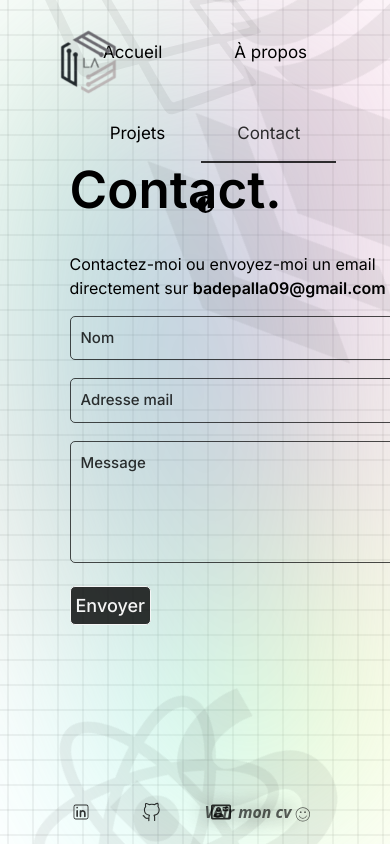
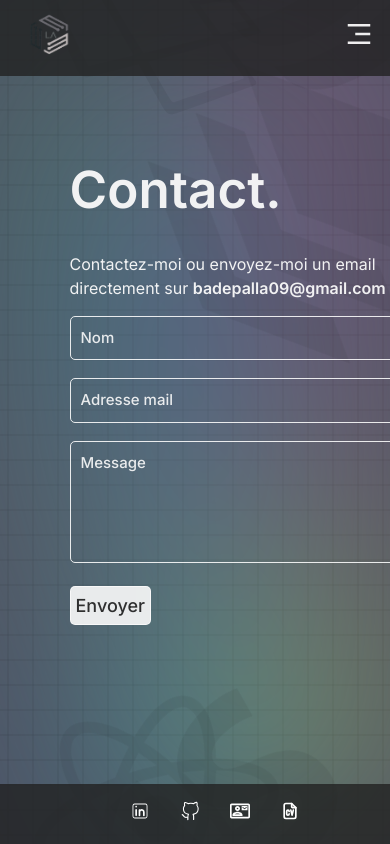
Before and after one commit to Laspales/Site_web, a React (Vite) app in the folder portfolio-wr/: page /contact in a window 390 px wide. Shown: the top 844 px of the page. Built offline with nearby package versions, Linux system fonts and the light colour scheme.

Commit message:
responsive header/footer done

```diff
--- a/portfolio-wr/src/Components/Footer-Style.css
+++ b/portfolio-wr/src/Components/Footer-Style.css
@@ -1,13 +1,13 @@
 footer {
     position: fixed;
     left: -5%;
-    z-index: 999;
-    width: 100% !important;
-    height: 60px !important;
-    padding: 0px !important;
+    z-index: 10;
+    width: 100vw ;
+    height: 60px ;
+    padding: 0px ;
     display: flex;
-    flex-direction: row !important;
-    bottom: 0 !important;
+    flex-direction: row !;
+    bottom: 0 ;
 
 }
 
@@ -62,6 +62,9 @@ footer a:hover{
 #cv a{
   font-size: 15px;
 }
+.fcv{
+  visibility: hidden;
+}
 /* Footer lien cv scintillement dark style */
 
 @keyframes scintillementblanc {
@@ -79,3 +82,30 @@ body.dark .App-Footer #cv{
 }
 
 /* note à moi même voir comment forcer pour que l'emoji scintille aussi */
+
+
+/* RESPONSIVE DESIGN FOOTER */
+
+@media (max-width: 768px) {
+  footer{
+    position: fixed;
+    left: 0;
+    background-color: rgba(34, 34, 34, 0.8);
+    width: 100vw;
+    display: flex;
+    align-items: center;
+    justify-content: center;
+  }
+  footer ul li{
+    display: inline-block;
+    padding: 15px;
+}
+.fcv{
+  visibility: visible;
+}
+#cv{
+  visibility: hidden;
+  position: fixed;
+  top: -100%;
+}
+}
--- a/portfolio-wr/src/Components/Footer.jsx
+++ b/portfolio-wr/src/Components/Footer.jsx
@@ -4,6 +4,7 @@ import { CiLinkedin } from "react-icons/ci";
 import { VscGithubAlt } from "react-icons/vsc";
 import { MdOutlineContactMail } from "react-icons/md";
 import { CiFaceSmile } from "react-icons/ci";
+import { TbFileCv } from "react-icons/tb";
 import { motion } from "framer-motion";
 import './Footer-Style.css'
 function Footer() {
@@ -14,7 +15,8 @@ function Footer() {
                         <li><a href="https://www.linkedin.com/in/aspales-epalla-ndjalla-9a5555254/" target="blank"><CiLinkedin /></a></li>
                         <li><a href="https://github.com/Laspales" target="blank"><VscGithubAlt /></a></li>
                         <li><Link to="/contact"><MdOutlineContactMail /></Link></li>
-
+                        <li className="fcv"> <a href="/pdf/CV_Badouel_Epalla_DFE.pdf" target="_blank" rel="noopener noreferrer"><TbFileCv />
+                            </a></li>
                     <li id="cv">
                         <motion.li
                             initial={{ scale: 1 }}
@@ -30,7 +32,7 @@ function Footer() {
 
                         >
                             <a href="/pdf/CV_Badouel_Epalla_DFE.pdf" target="_blank" rel="noopener noreferrer">
-                                <span>Voir mon cv</span><CiFaceSmile />
+                                <span>Voir mon cv</span><CiFaceSmile /><TbFileCv className="fcv"/>
                             </a>
                         </motion.li>
 
--- a/portfolio-wr/src/Components/Header-Style.css
+++ b/portfolio-wr/src/Components/Header-Style.css
@@ -1,67 +1,146 @@
 .App-header {
-  display: inline;
   position: fixed;
-  top: -2vh;
+  top: 0;
   left: 0;
   width: 100%;
-  font-size: 17px;
-  width: 100%;
-  height: 50px;
-  padding-bottom: 10px;
-  margin-right: 10px;
+  z-index: 10;
+  padding: 10px 0;
+}
+
+.navbar {
+  display: flex;
+  align-items: center;
+  justify-content: space-between;
+  padding: 0 1rem;
+}
+
+.logo img {
+  height: 60px;
+  width: auto;
+}
+
+.menu-toggle {
+  display: none;
+  cursor: pointer;
+  z-index: 20;
+}
+
+.linear {
+  display: flex;
+}
+
+.line {
+  display: flex;
+  list-style: none;
+  margin: 0;
+  padding: 0;
 }
 
 .line li {
-  display: inline-flex;
-  list-style: none;
-  padding-top: 30px;
-  padding-bottom: 5px;
-  padding-left: 26px;
-  padding-right: 26px;
+  padding: 0 1rem;
 }
 
 .line li a {
   text-decoration: none;
-  padding: 30px;
-  color: rgba(0, 0, 0, 1);
-  padding: 10px;
-  margin: 0;
+  padding: 10px 0;
+  transition: color 0.3s ease;
+  color: black;
 }
 
-.nv {
-  padding-right: 40px;
+.nv.active {
+  border-bottom: 3px solid;
+  opacity: 0.8;
 }
 
 .theme {
   cursor: pointer;
 }
-.nv svg{
+
+.nv svg {
   position: relative;
   top: 3px;
-  vertical-align: center;
 }
-.logo{
-  position:  fixed;
-  top: -2vh;
-  left: -4vw;
+
+
+/* RESPONSIVE DESIGN HEADER */
+
+@media (max-width: 768px) {
+  .menu-toggle {
+    display: block;
+    position: absolute;
+    top: 1.2rem;
+    right: 1rem;
+  }
+
+  .linear {
+    position: absolute;
+    top: 100%;
+    right: 0;
+    width: 100%;
     padding: 0;
     margin: 0;
   }
 
-.linear {
-  width: auto;
-  text-align: center;
-  margin: 0;
-  padding: 0;
-  right: 20px;
+  .line {
     position: absolute;
     top: 0;
+    left: 0;
+    width: 100vw;
+    height: auto;
+    flex-direction: column;
+    align-items: flex-start;
+    padding: 1rem 1.5rem;
+    gap: 1rem;
+    display: none;
+    transition: all 0.3s ease;
+    opacity: 0;
+    transform: translateY(-10px);
+    pointer-events: none;
+    overflow-y: auto;
+    max-height: 80vh;
+    z-index: 5;
   }
 
-.nv.active {
-  border-bottom: 2px solid;
-  opacity: 0.8;
+
+  .line.active {
+    display: flex;
+    opacity: 1;
+    transform: translateY(0);
+    pointer-events: auto;
   }
+
+  .line li {
+    width: 100%;
+  }
+
+  .line li a {
+    width: 100%;
+    padding: 12px 0;
+    font-size: 1rem;
+    display: block;
+  }
+
+
+  .logo img {
+    width: 65px;
+    height: 50px;
+  }
+
+  body.dark .App-header {
+    background-color: rgba(34, 34, 34, 0.8);
+  }
+
+  body.dark .line {
+    background-color: rgba(40, 40, 40, 1);
+  }
+  .theme{
+    position: fixed;
+    top: -20vh;
+    visibility: hidden;
+  }
+
+}
+
 
 
 /* style dark theme */
@@ -79,12 +158,13 @@ body.dark .App-Section .title h1,
 body.dark .App-Section .Surname h1 {
   color: white;
 }
+
 body.dark .App-Section .title .grey,
 body.dark .App-Section .Surname .grey {
   color: rgba(0, 0, 0, 0.8);
 }
 
-body.dark .App-Section .circle div{
+body.dark .App-Section .circle div {
   border: 1px solid white;
   background-color: white;
   border-radius: 50px;
@@ -92,17 +172,28 @@ body.dark .App-Section .circle div{
   opacity: 0.4;
 }
 
-body.dark .App-Footer li a, body.dark .Admin-Messages form input, body.dark .Admin-Messages form #mdp{
+body.dark .App-Footer li a,
+body.dark .Admin-Messages form input,
+body.dark .Admin-Messages form #mdp {
   color: white;
 }
-body.dark .App-Contact #send:hover, body.dark .Admin-Messages form button:hover, body.dark .Admin-Messages #deco:hover{
+
+body.dark .App-Contact #send:hover,
+body.dark .Admin-Messages form button:hover,
+body.dark .Admin-Messages #deco:hover {
   color: rgba(0, 0, 0, 0.8);
   background-color: white;
 }
-body.dark .App-Contact #name, body.dark .App-Contact #message, body.dark .App-Contact #email{
+
+body.dark .App-Contact #name,
+body.dark .App-Contact #message,
+body.dark .App-Contact #email {
   border: 1px solid rgba(250, 250, 250, 0.9);
 }
-body.dark .App-Contact #name::placeholder, body.dark .App-Contact #message::placeholder, body.dark .App-Contact #email::placeholder {
+
+body.dark .App-Contact #name::placeholder,
+body.dark .App-Contact #message::placeholder,
+body.dark .App-Contact #email::placeholder {
   color: rgba(250, 250, 250, 0.9);
 }
 
@@ -111,6 +202,7 @@ body.dark .App-Contact #send {
   color: rgba(0, 0, 0, 0.8);
   border: 1px solid rgba(250, 250, 250, 0.9);
 }
+
 body.dark .App-Contact #send:hover {
   background-color: rgba(0, 0, 0, 0.8);
   color: rgba(250, 250, 250, 0.9);
@@ -120,21 +212,30 @@ body.dark .App-Apropos .timeline-content {
   color: black;
   background: #f5f5f5;
 }
+
 body.dark .Admin-Messages table {
   border: 1px solid rgba(250, 250, 250, 0.9);
 }
-body.dark .Admin-Messages form button, body.dark .Admin-Messages #deco {
+
+body.dark .Admin-Messages form button,
+body.dark .Admin-Messages #deco {
   background-color: rgba(250, 250, 250, 0.9);
   color: rgba(0, 0, 0, 0.8);
   border: 1px solid rgba(250, 250, 250, 0.9);
 }
-body.dark .Admin-Messages form button:hover, body.dark .Admin-Messages #deco:hover {
+
+body.dark .Admin-Messages form button:hover,
+body.dark .Admin-Messages #deco:hover {
   background-color: rgba(0, 0, 0, 0.8);
   color: rgba(250, 250, 250, 0.9);
 }
-body.dark .Admin-Messages form input::placeholder, body.dark .Admin-Messages form .eye-icon{
+
+body.dark .Admin-Messages form input::placeholder,
+body.dark .Admin-Messages form .eye-icon {
   color: rgba(250, 250, 250, 0.9);
 }
-body.dark .Admin-Messages form input, body.dark .Admin-Messages form #mdp {
+
+body.dark .Admin-Messages form input,
+body.dark .Admin-Messages form #mdp {
   border-bottom: 3px solid rgba(250, 250, 250, 0.9);
 }
--- a/portfolio-wr/src/Components/Header.jsx
+++ b/portfolio-wr/src/Components/Header.jsx
@@ -1,24 +1,43 @@
-import React from "react";
+import React, { useState } from "react";
 import { Link, useLocation } from "react-router-dom";
 import { FaCircleHalfStroke } from "react-icons/fa6";
-import { RiAdminLine } from "react-icons/ri";
-import './Header-Style.css'
+import { RiMenu3Line, RiCloseLine } from "react-icons/ri";
+import { IoCloseOutline } from "react-icons/io5";
+import './Header-Style.css';
+
 function Header({ toggleTheme }) {
+    const location = useLocation();
+    const [menuOpen, setMenuOpen] = useState(false);
 
-    const location = useLocation();
     const isActive = (path) => location.pathname === path ? "active" : "";
+
+    const handleToggleMenu = () => {
+        setMenuOpen(!menuOpen);
+    };
+
+    const closeMenu = () => setMenuOpen(false);
 
     return (
         <header className="App-header">
             <nav className="navbar">
+                <div className="logo">
+                    <Link to="/" onClick={closeMenu}>
+                        <img src="/images/LA_logo.png" alt="Logo" width="95px" height="80px" />
+                    </Link>
+                </div>
+
+                <div className={`menu-toggle ${menuOpen ? "open" : ""}`} onClick={handleToggleMenu}>
+                    {menuOpen ? <IoCloseOutline size={30} /> : <RiMenu3Line size={30} />}
+                </div>
                 <div className="linear">
-                    <ul className="line">
-                        <li className="logo" ><Link to="\" ></Link><a href="/"><sub><img src="/images/LA_logo.png" alt="image" width="95px" height="80px" /></sub></a></li>
-                        <li className={`nv ${isActive("/")}`}><Link to="/">Accueil</Link></li>
-                        <li className={`nv ${isActive("/apropos")}`}><Link to="/apropos">À propos</Link></li>
-                        <li className={`nv ${isActive("/projets")}`}><Link to="/projets">Projets</Link></li>
-                        <li className={`nv ${isActive("/contact")}`}><Link to="/contact">Contact</Link></li>
-                        <li className="nv"><FaCircleHalfStroke  className="theme" onClick={toggleTheme} /></li>
+                    <ul className={`line ${menuOpen ? "active" : ""}`}>
+                        <li className={`nv ${isActive("/")}`}><Link to="/" onClick={closeMenu}>Accueil</Link></li>
+                        <li className={`nv ${isActive("/apropos")}`}><Link to="/apropos" onClick={closeMenu}>À propos</Link></li>
+                        <li className={`nv ${isActive("/projets")}`}><Link to="/projets" onClick={closeMenu}>Projets</Link></li>
+                        <li className={`nv ${isActive("/contact")}`}><Link to="/contact" onClick={closeMenu}>Contact</Link></li>
+                        <li className="nv">
+                            <FaCircleHalfStroke className="theme" onClick={toggleTheme} />
+                        </li>
                     </ul>
                 </div>
             </nav>
--- a/portfolio-wr/src/Components/cursor.jsx
+++ b/portfolio-wr/src/Components/cursor.jsx
@@ -29,4 +29,4 @@ const Cursor = () => {
 };
 
 export default Cursor;
-//  j'ai pris ça sur CodePen
+//  inspi CodePen
--- a/portfolio-wr/src/Components/theme.js
+++ b/portfolio-wr/src/Components/theme.js
@@ -1,25 +1,31 @@
 export function initializeThemeHandler() {
-    document.addEventListener('DOMContentLoaded', function () {
-        const btnTheme = document.querySelector('.theme');
     const body = document.body;
-        const old_Theme = localStorage.getItem('old_Theme');
+    const screenWidth = window.innerWidth;
 
-        if (old_Theme) {
-            body.classList.add(old_Theme);
+
+    if (screenWidth < 768) {
+        body.classList.remove('light');
+        body.classList.add('dark');
+        localStorage.setItem('old_Theme', 'dark');
+    } else {
+        const savedTheme = localStorage.getItem('old_Theme') || 'light';
+        body.classList.remove('light', 'dark');
+        body.classList.add(savedTheme);
     }
 
+    // Écouteur de clic pour le bouton theme
+    const btnTheme = document.querySelector('.theme');
     if (btnTheme) {
         btnTheme.addEventListener('click', () => {
             if (body.classList.contains('dark')) {
+                body.classList.remove('dark');
                 body.classList.add('light');
-                    body.classList.remove('dark');
                 localStorage.setItem('old_Theme', 'light');
-                } else if (body.classList.contains('light')) {
+            } else {
+                body.classList.remove('light');
                 body.classList.add('dark');
-                    body.classList.remove('light');
                 localStorage.setItem('old_Theme', 'dark');
             }
         });
     }
-    });
 }
```
Also changed, not shown: portfolio-wr/src/App.jsx (+15 -1 lines), portfolio-wr/public/images/profile_images/IMG_bad.jpg (added). Lines whose indentation alone changed are shown as unchanged.
